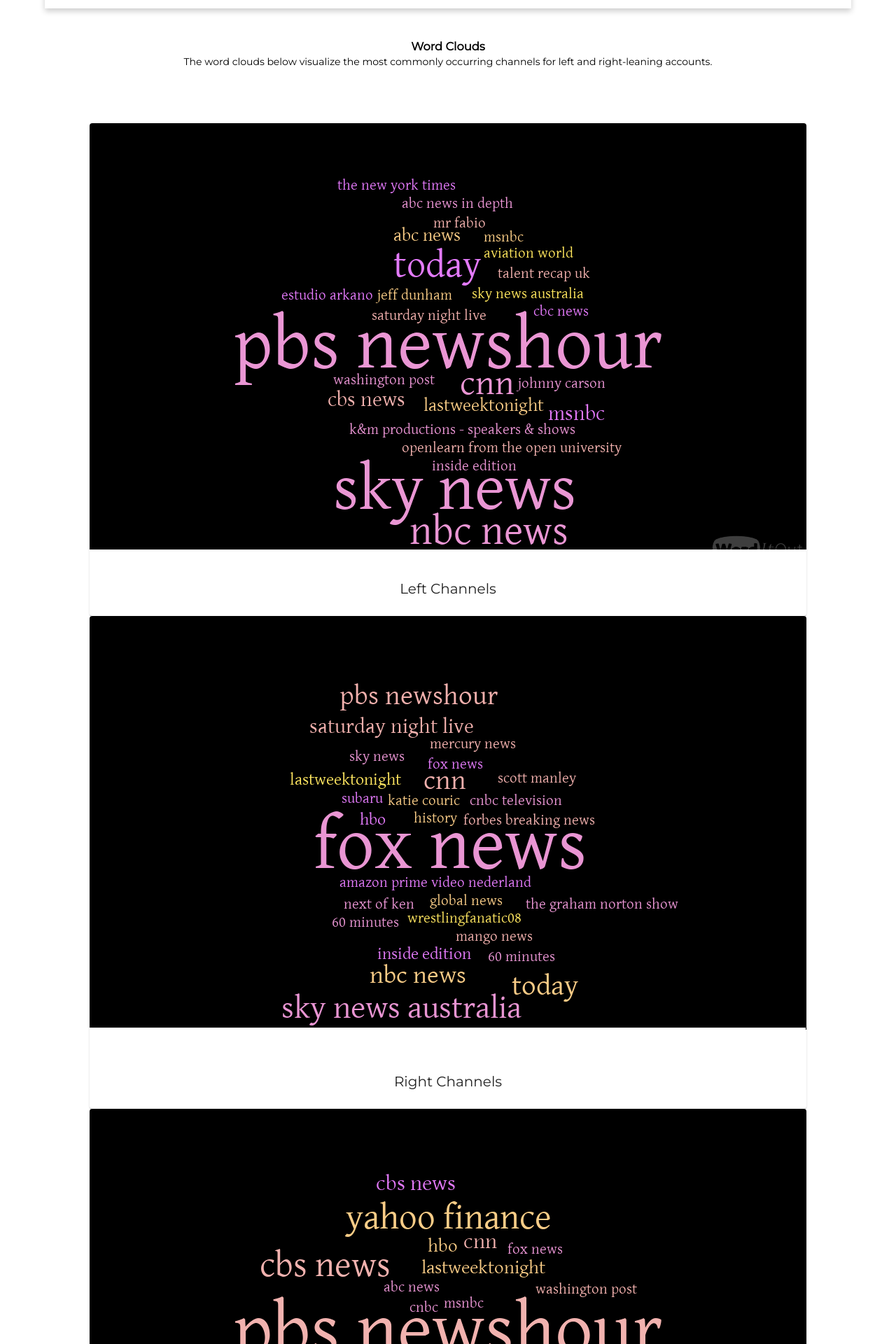
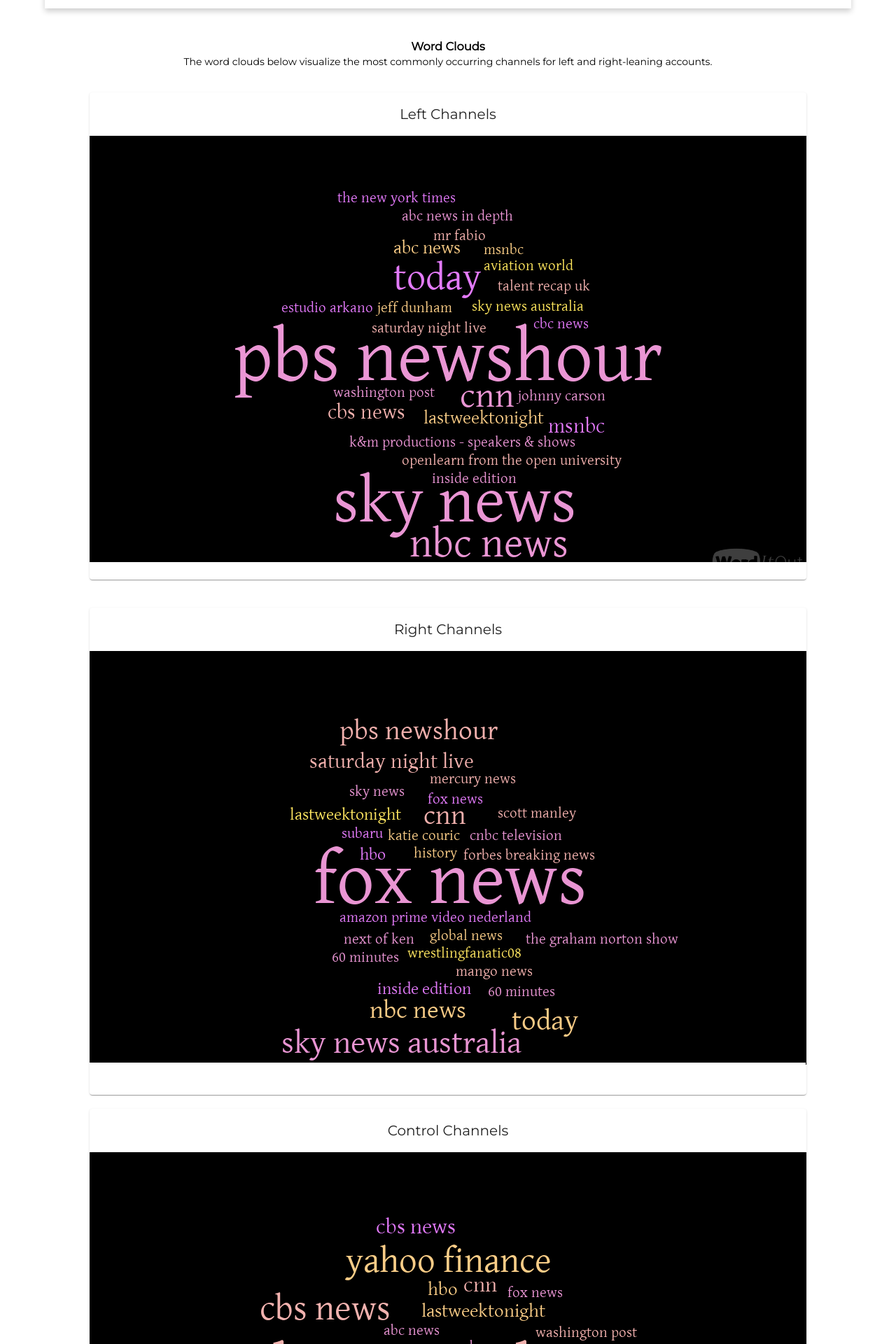
Before and after one commit to ashukanitkar/tmd_project, a React (Create React App) app in the folder frontend/: page /findings in a window 1280 px wide. Shown: the part 620-2540 px from the top of the page at 70% size. Built offline with nearby package versions, Linux system fonts and the light colour scheme; a web font is replaced by a local one.

Commit message:
adjusts spacing between cards on findings page

```diff
--- a/frontend/src/components/Findings.js
+++ b/frontend/src/components/Findings.js
@@ -151,34 +151,34 @@
                     The word clouds below visualize the most commonly occurring channels for left and right-leaning
                     accounts.
                 </div>
-                <Box mt="6%">
+                <Box mt="1%">
                     <Grid container direction="row" justify="space-evenly" alignItems="flex-start">
-                        <Card style={{display: "flex", flexDirection: "column"}}>
+                        <Card style={{display: "flex", flexDirection: "column", margin: "20px"}}>
+                        <CardContent className={classes.cardCaptions}>
+                                Left Channels
+                            </CardContent>
                             <CardMedia
                                 component="img"
                                 image={leftImg}>
                             </CardMedia>
-                            <CardContent className={classes.cardCaptions}>
-                                Left Channels
+                        </Card>
+                        <Card style={{display: "flex", flexDirection: "column", margin: "20px"}}>
+                        <CardContent className={classes.cardCaptions}>
+                                Right Channels
                             </CardContent>
-                        </Card>
-                        <Card style={{display: "flex", flexDirection: "column"}}>
                             <CardMedia
                                 component="img"
                                 image={rightImg}>
                             </CardMedia>
-                            <CardContent className={classes.cardCaptions}>
-                                Right Channels
-                            </CardContent>
                         </Card>
                         <Card style={{display: "flex", flexDirection: "column"}}>
+                        <CardContent className={classes.cardCaptions}>
+                                Control Channels
+                            </CardContent>
                             <CardMedia
                                 component="img"
                                 image={controlImg}>
                             </CardMedia>
-                            <CardContent className={classes.cardCaptions}>
-                                Control Channels
-                            </CardContent>
                         </Card>
                     </Grid>
                 </Box>
```
